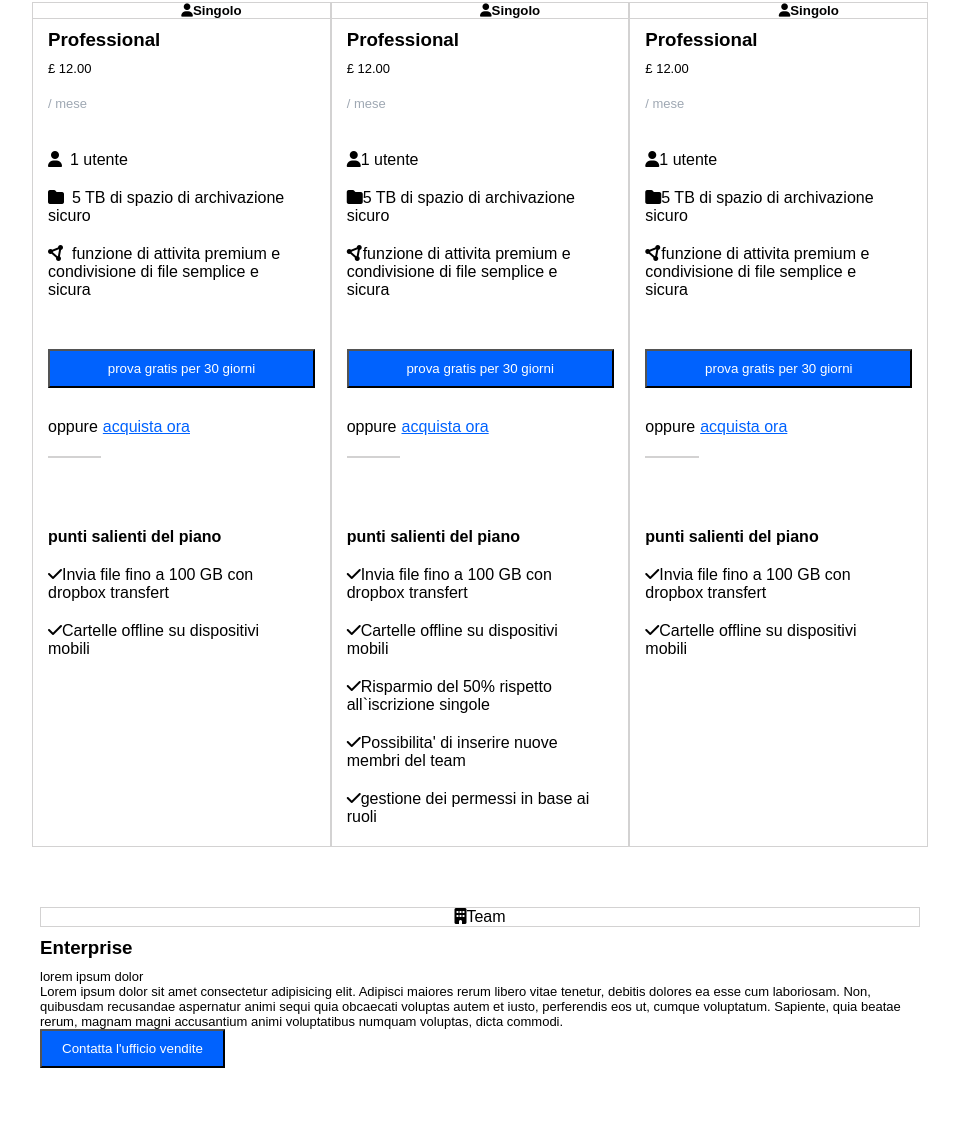
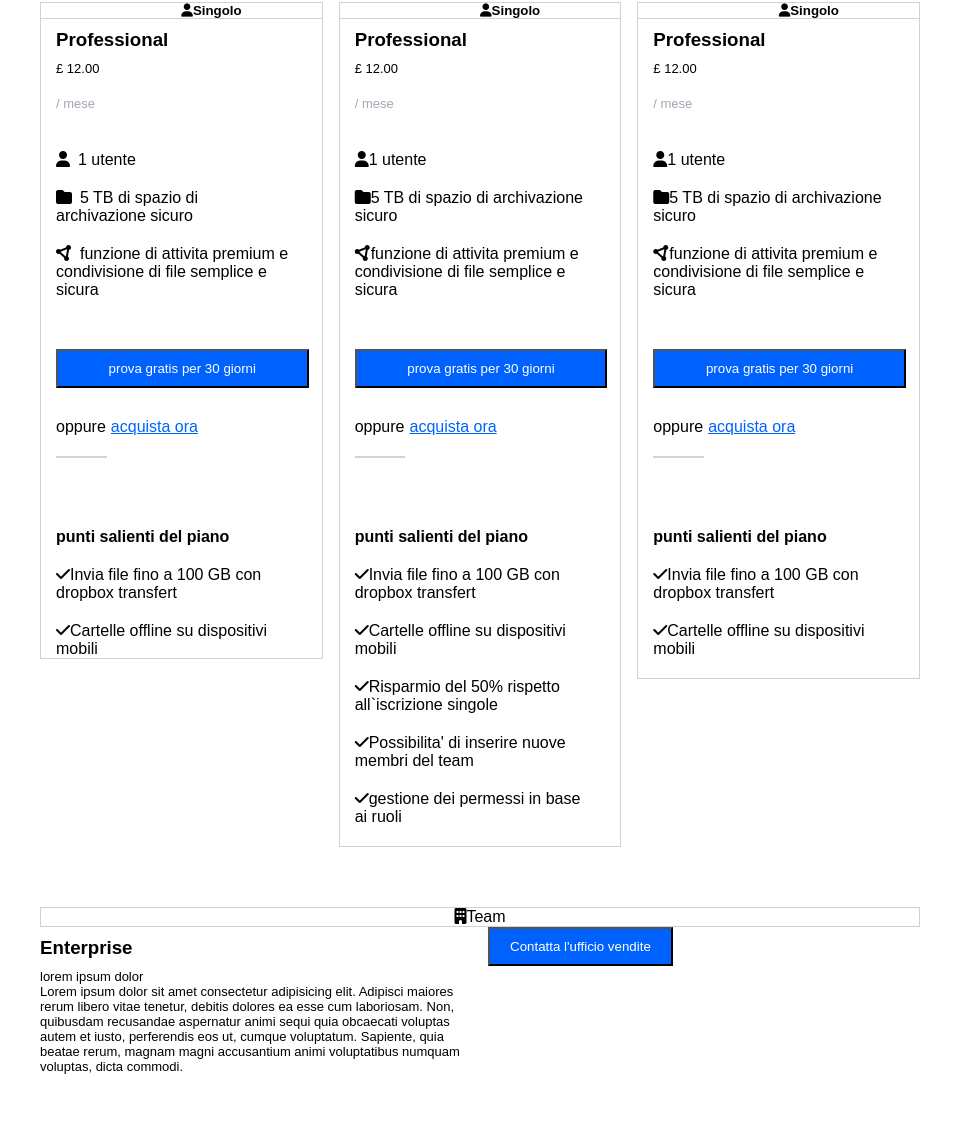
Before and after one commit to Fabio-Moschella/htmlcss-dropbox, a plain HTML site: page index.html in a window 1280 px wide. Shown: the part 781-1915 px from the top of the page, without its empty margins (160-1119 px from the left). Drawn offline with Linux system fonts and the light colour scheme.

Commit message:
add changes card plan

```diff
--- a/css/style.css
+++ b/css/style.css
@@ -71,7 +71,6 @@ img {
 }
 .col-1-3 {
   width: calc(100% / 3);
-  border: 1px solid #d3d2d2;
 }
 .btn1 {
   background-color: #0062fe;
@@ -155,6 +154,9 @@ h3 {
 .plan-header {
   border-bottom: 1px solid#d3d2d2;
 }
+.card-plan {
+  border: 1px solid#d3d2d2;
+}
 .text-grey {
   color: #9fa8b3;
   padding-top: 20px;
--- a/index.html
+++ b/index.html
@@ -71,8 +71,8 @@
               </div>
             </div>
             <div class="row">
-              <div class="col-1-3 no-padding">
-                <div class="plan">
+              <div class="col-1-3">
+                <div class="card-plan">
                   <div class="plan-header">
                     <h5>
                       <i class="fa-solid fa-user pad-left-mid"
@@ -130,8 +130,8 @@
                   </div>
                 </div>
               </div>
-              <div class="col-1-3 no-padding">
-                <div class="plan">
+              <div class="col-1-3">
+                <div class="card-plan">
                   <div class="plan-header">
                     <h5>
                       <i class="fa-solid fa-user pad-left-mid"
@@ -201,8 +201,8 @@
                   </div>
                 </div>
               </div>
-              <div class="col-1-3 no-padding">
-                <div class="plan">
+              <div class="col-1-3">
+                <div class="card-plan">
                   <div class="plan-header">
                     <h5>
                       <i class="fa-solid fa-user pad-left-mid"
@@ -269,7 +269,7 @@
               </div>
             </div>
             <div class="row">
-              <div class="col-1-1">
+              <div class="col-1-2">
                 <div>
                   <h3>Enterprise</h3>
                   <p>lorem ipsum dolor</p>
@@ -283,9 +283,9 @@
                     voluptas, dicta commodi.
                   </p>
                 </div>
-                <div>
-                  <button class="btn1">Contatta l'ufficio vendite</button>
-                </div>
+              </div>
+              <div class="col-1-2">
+                <button class="btn1">Contatta l'ufficio vendite</button>
               </div>
             </div>
           </div>
```
